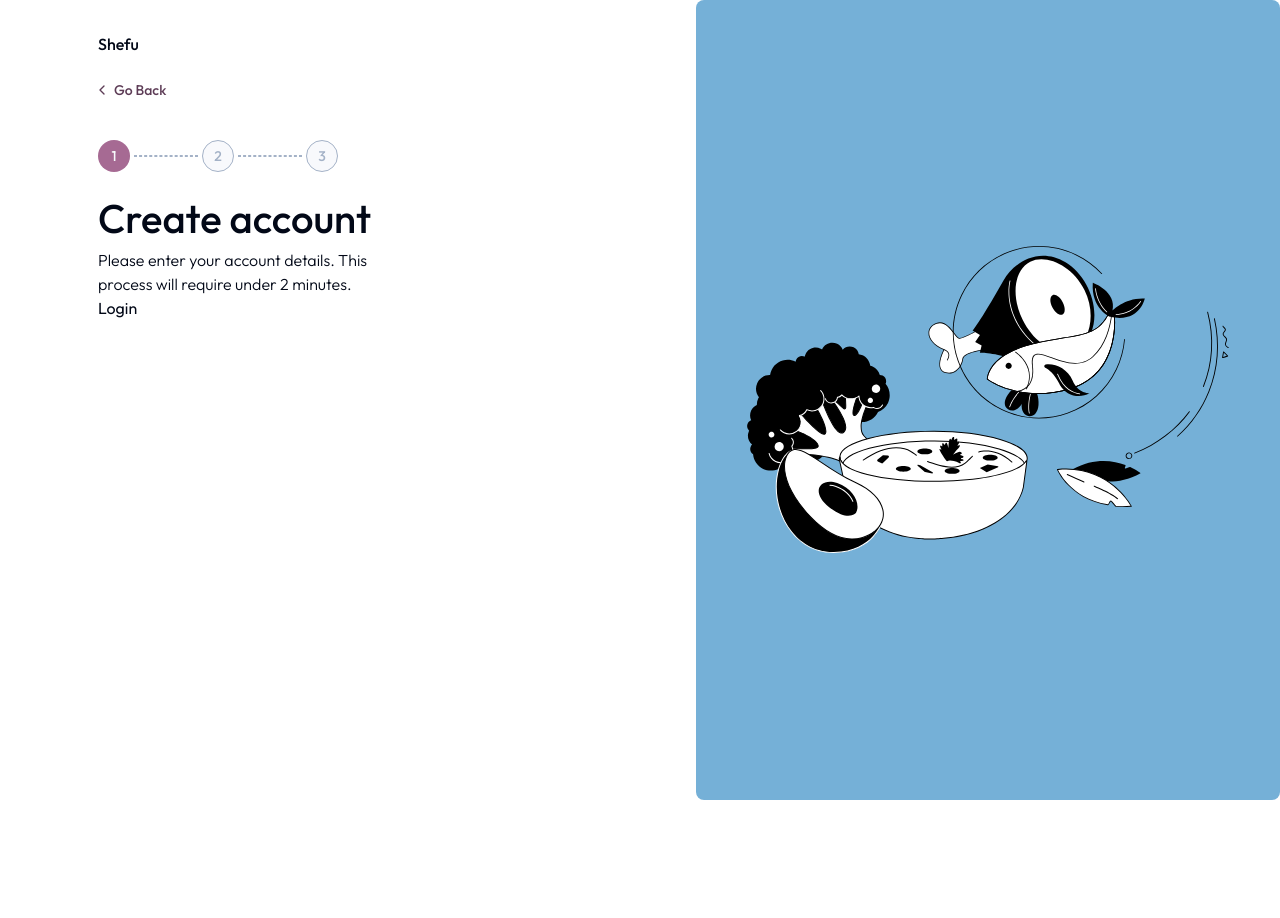
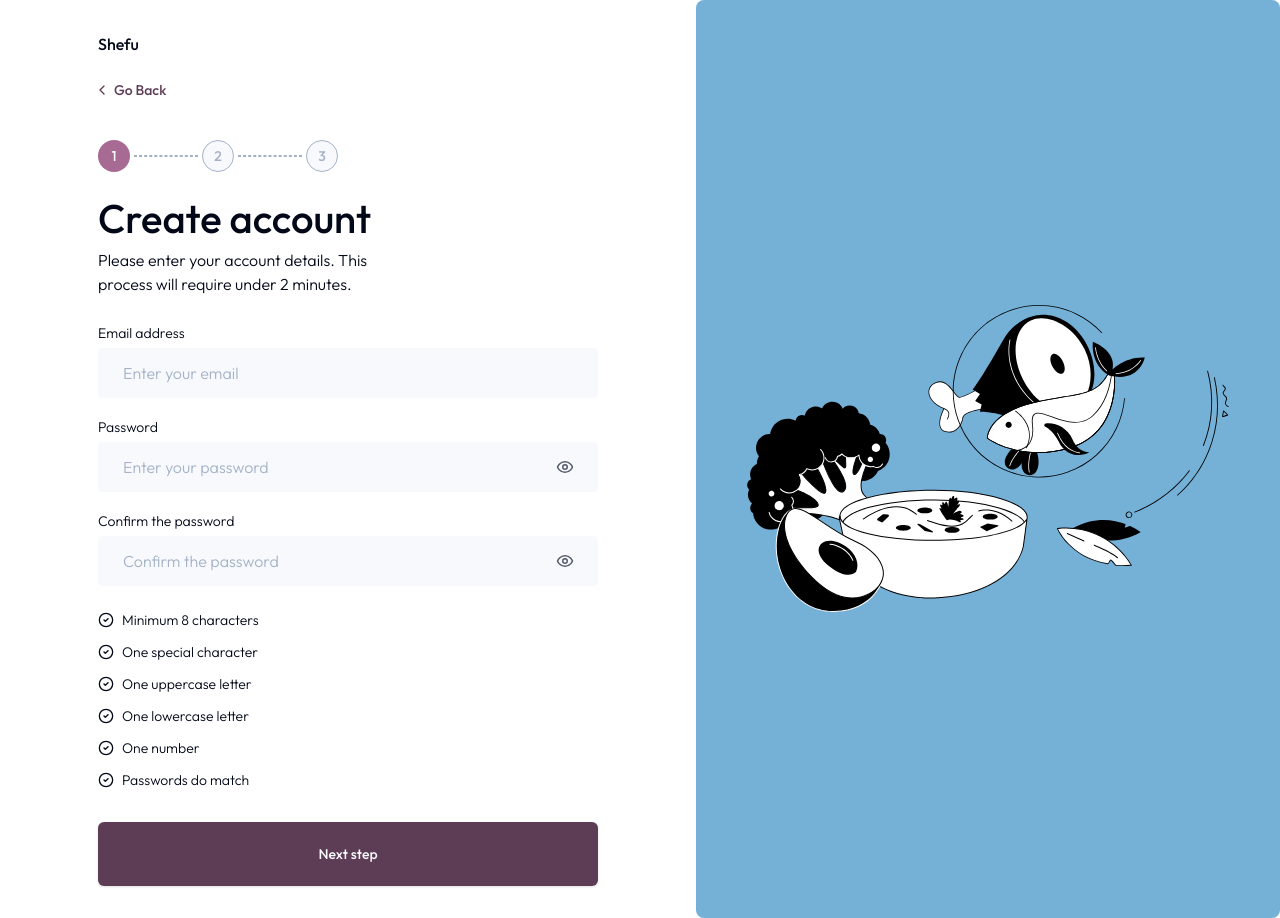
Before and after one commit to AndreiOvercode/aka-foods, a Next.js app: page /auth/create-account in a window 1280 px wide. Before the commit the page ends 800 px from the top, so only its background shows below. Built offline with nearby package versions, Linux system fonts and the light colour scheme.

Commit message:
create account form config

```diff
--- a/app/(auth)/auth/create-account/layout.tsx
+++ b/app/(auth)/auth/create-account/layout.tsx
@@ -3,7 +3,7 @@
 import { FC, ReactNode } from 'react';
 import { usePathname, useRouter } from 'next/navigation';
 import { ChevronLeft } from 'lucide-react';
-import { FormSteps } from 'src/features/form-steps/ui';
+import { FormSteps } from 'src/features/auth/ui/form-steps';
 import { Button } from 'src/shadcn/ui/button';
 
 interface LoginLayoutProps {
@@ -71,8 +71,8 @@ const LoginLayout: FC<LoginLayoutProps> = ({ children }) => {
       <div className="mt-6 max-w-[292px]">
         <p className="title">{title}</p>
         <p className="mt-2 font-light">{subtitle}</p>
-        {children}
       </div>
+      {children}
     </div>
   );
 };
--- a/app/(auth)/auth/create-account/page.tsx
+++ b/app/(auth)/auth/create-account/page.tsx
@@ -1,5 +1,127 @@
+'use client';
+
+import { useCallback, useState } from 'react';
+import { zodResolver } from '@hookform/resolvers/zod';
+import { CheckCircle2, Eye, EyeOffIcon } from 'lucide-react';
+import { useForm } from 'react-hook-form';
+import {
+  createAccountDefaultFields,
+  createAccountDefaultValues,
+  createAccountSchema,
+  TCreateAccountDefaultFieldItem,
+  TCreateAccountFormType,
+  validPassList,
+} from 'src/entities/auth/model/createAccountFormData';
+import { cn } from 'src/lib/utils';
+import { Button } from 'src/shadcn/ui/button';
+import {
+  Form,
+  FormControl,
+  FormField,
+  FormItem,
+  FormLabel,
+  FormMessage,
+} from 'src/shadcn/ui/form';
+import { Input } from 'src/shadcn/ui/input';
+
 const CreateAccountPage = () => {
-  return <div>Login</div>;
+  const [fieldsList, setFieldList] = useState<TCreateAccountDefaultFieldItem[]>(
+    createAccountDefaultFields,
+  );
+
+  const form = useForm<TCreateAccountFormType>({
+    resolver: zodResolver(createAccountSchema),
+    defaultValues: createAccountDefaultValues,
+  });
+
+  const {
+    watch,
+    formState: { isValid, errors, isSubmitted },
+  } = form;
+
+  const handleChangePassType = useCallback(
+    (name: 'password' | 'confirmPassword') => () => {
+      setFieldList((prev) =>
+        prev.map((item) => {
+          if (item.name !== name) return item;
+          return {
+            ...item,
+            type: item.type === 'password' ? 'text' : 'password',
+          };
+        }),
+      );
+    },
+    [],
+  );
+
+  function onSubmit(values: TCreateAccountFormType) {
+    console.log(values);
+  }
+
+  return (
+    <Form {...form}>
+      <form onSubmit={form.handleSubmit(onSubmit)} className="mt-6 space-y-4">
+        {fieldsList.map((fieldValue, index) => (
+          <FormField
+            key={fieldValue.name}
+            control={form.control}
+            name={fieldValue.name}
+            render={({ field }) => (
+              <FormItem>
+                <FormLabel>{fieldValue.label}</FormLabel>
+                <FormControl>
+                  <Input
+                    placeholder={fieldValue.placeholder}
+                    className="pr-12"
+                    type={fieldValue.type}
+                    autoComplete={'on'}
+                    {...field}
+                  />
+                </FormControl>
+                {(field.name === 'password' ||
+                  field.name === 'confirmPassword') && (
+                  <div
+                    className="absolute right-6 top-10 cursor-pointer text-[#525A6A]"
+                    onClick={handleChangePassType(field.name)}
+                  >
+                    {fieldValue.type === 'password' ? (
+                      <Eye width={18} height={18} />
+                    ) : (
+                      <EyeOffIcon width={18} height={18} />
+                    )}
+                  </div>
+                )}
+                <FormMessage />
+              </FormItem>
+            )}
+          />
+        ))}
+        <div className="!mt-6 flex flex-col gap-y-3">
+          {validPassList.map((item, index) => {
+            const isValid =
+              isSubmitted &&
+              item.validation(watch('password'), watch('confirmPassword'));
+
+            return (
+              <div
+                key={index}
+                className={cn('flex items-center', {
+                  'text-green-700': isValid,
+                  'text-destructive': isSubmitted && !isValid,
+                })}
+              >
+                <CheckCircle2 className="mr-2 h-4 w-4 rounded-full" />
+                <span className="text-sm font-light">{item.text}</span>
+              </div>
+            );
+          })}
+        </div>
+        <Button type="submit" className="!mt-8 h-16 w-full">
+          Next step
+        </Button>
+      </form>
+    </Form>
+  );
 };
 
 export default CreateAccountPage;
--- a/app/globals.css
+++ b/app/globals.css
@@ -7,32 +7,32 @@
     --background: 0 0% 100%;
     --foreground: 222.2 84% 4.9%;
 
-    --card: 0 0% 100%;
-    --card-foreground: 222.2 84% 4.9%;
+    /* --card: 0 0% 100%; */
+    /* --card-foreground: 222.2 84% 4.9%; */
 
-    --popover: 0 0% 100%;
-    --popover-foreground: 222.2 84% 4.9%;
+    /* --popover: 0 0% 100%; */
+    /* --popover-foreground: 222.2 84% 4.9%; */
 
     --primary: 313 21% 30%;
     --primary-foreground: 210 40% 98%;
 
-    --secondary: 210 40% 96.1%;
-    --secondary-foreground: 313 21% 30%;
+    /* --secondary: 210 40% 96.1%; */
+    /* --secondary-foreground: 313 21% 30%; */
 
     --secondary-blue: 204, 55%, 65%;
 
-    --muted: 210 40% 96.1%;
-    --muted-foreground: 215.4 16.3% 46.9%;
+    --muted: 225 40% 98%;
+    --muted-foreground: 216 24% 71%;
 
-    --accent: 210 40% 96.1%;
-    --accent-foreground: 313 21% 30%;
+    /* --accent: 210 40% 96.1%; */
+    /* --accent-foreground: 313 21% 30%; */
 
     --destructive: 0 84.2% 60.2%;
     --destructive-foreground: 210 40% 98%;
 
     --border: 214.3 31.8% 91.4%;
     --input: 214.3 31.8% 91.4%;
-    --ring: 222.2 84% 4.9%;
+    --ring: 204 55% 65%;
 
     --radius: 0.5rem;
   }
--- /dev/null
+++ b/src/entities/auth/model/createAccountFormData.ts
@@ -0,0 +1,103 @@
+import * as z from 'zod';
+
+const passMinLength = 8;
+const oneSpecialChar = /[!@#$%^&*()_+{}[\]:;<>,.?~\\-]/;
+const oneUppercase = /[A-Z]/;
+const oneLowercase = /[a-z]/;
+const oneNumber = /[0-9]/;
+
+export const createAccountSchema = z
+  .object({
+    email: z
+      .string()
+      .min(1, { message: 'Email required' })
+      .email('Invalid email format'),
+    password: z
+      .string()
+      .min(8, 'Password must be at least 8 characters long')
+      .regex(
+        oneSpecialChar,
+        'Password must contain at least one special character',
+      )
+      .regex(
+        oneUppercase,
+        'Password must contain at least one uppercase letter',
+      )
+      .regex(
+        oneLowercase,
+        'Password must contain at least one lowercase letter',
+      )
+      .regex(oneNumber, 'Password must contain at least one number'),
+    confirmPassword: z
+      .string()
+      .min(1, { message: 'Confirm password required' }),
+  })
+  .refine((data) => data.password === data.confirmPassword, {
+    message: 'Passwords must match',
+    path: ['confirmPassword'],
+  });
+
+export type TCreateAccountFormType = z.infer<typeof createAccountSchema>;
+
+export type TCreateAccountDefaultFieldItem = {
+  label: string;
+  name: keyof TCreateAccountFormType;
+  type: 'email' | 'password' | 'text';
+  placeholder: string;
+  changeableType?: 'email' | 'password' | 'text';
+};
+
+export const validPassList = [
+  {
+    text: 'Minimum 8 characters',
+    validation: (value: string) => value.length >= passMinLength,
+  },
+  {
+    text: 'One special character',
+    validation: (value: string) => oneSpecialChar.test(value),
+  },
+  {
+    text: 'One uppercase letter',
+    validation: (value: string) => oneUppercase.test(value),
+  },
+  {
+    text: 'One lowercase letter',
+    validation: (value: string) => oneLowercase.test(value),
+  },
+  {
+    text: 'One number',
+    validation: (value: string) => oneNumber.test(value),
+  },
+  {
+    text: 'Passwords do match',
+    validation: (pass: string, confirmPass: string) =>
+      pass && confirmPass && pass === confirmPass,
+  },
+];
+
+export const createAccountDefaultValues: TCreateAccountFormType = {
+  email: '',
+  password: '',
+  confirmPassword: '',
+};
+
+export const createAccountDefaultFields: TCreateAccountDefaultFieldItem[] = [
+  {
+    label: 'Email address',
+    name: 'email',
+    type: 'email',
+    placeholder: 'Enter your email',
+  },
+  {
+    label: 'Password',
+    name: 'password',
+    type: 'password',
+    placeholder: 'Enter your password',
+  },
+  {
+    label: 'Confirm the password',
+    name: 'confirmPassword',
+    type: 'password',
+    placeholder: 'Confirm the password',
+  },
+];
--- a/src/shadcn/ui/form.tsx
+++ b/src/shadcn/ui/form.tsx
@@ -77,7 +77,11 @@ const FormItem = React.forwardRef<
 
   return (
     <FormItemContext.Provider value={{ id }}>
-      <div ref={ref} className={cn('space-y-2', className)} {...props} />
+      <div
+        ref={ref}
+        className={cn('relative space-y-1', className)}
+        {...props}
+      />
     </FormItemContext.Provider>
   );
 });
@@ -92,7 +96,11 @@ const FormLabel = React.forwardRef<
   return (
     <Label
       ref={ref}
-      className={cn(error && 'text-destructive', className)}
+      className={cn(
+        error && 'text-destructive',
+        ' text-sm font-light',
+        className,
+      )}
       htmlFor={formItemId}
       {...props}
     />
--- a/src/shadcn/ui/input.tsx
+++ b/src/shadcn/ui/input.tsx
@@ -10,7 +10,7 @@ const Input = React.forwardRef<HTMLInputElement, InputProps>(
       <input
         type={type}
         className={cn(
-          'flex h-9 w-full rounded-md border border-input bg-transparent px-3 py-1 text-sm shadow-sm transition-colors file:border-0 file:bg-transparent file:text-sm file:font-medium placeholder:text-muted-foreground focus-visible:outline-none focus-visible:ring-1 focus-visible:ring-ring disabled:cursor-not-allowed disabled:opacity-50',
+          'flex w-full rounded-sm border border-muted bg-muted px-6 py-3 font-light transition-colors file:border-0 file:bg-transparent file:text-sm file:font-medium placeholder:font-light placeholder:text-muted-foreground focus-visible:outline-none focus-visible:ring-1 focus-visible:ring-ring disabled:cursor-not-allowed disabled:opacity-50',
           className,
         )}
         ref={ref}
--- a/tailwind.config.ts
+++ b/tailwind.config.ts
@@ -43,18 +43,18 @@ const config = {
           DEFAULT: 'hsl(var(--muted))',
           foreground: 'hsl(var(--muted-foreground))',
         },
-        accent: {
-          DEFAULT: 'hsl(var(--accent))',
-          foreground: 'hsl(var(--accent-foreground))',
-        },
-        popover: {
-          DEFAULT: 'hsl(var(--popover))',
-          foreground: 'hsl(var(--popover-foreground))',
-        },
-        card: {
-          DEFAULT: 'hsl(var(--card))',
-          foreground: 'hsl(var(--card-foreground))',
-        },
+        // accent: {
+        //   DEFAULT: 'hsl(var(--accent))',
+        //   foreground: 'hsl(var(--accent-foreground))',
+        // },
+        // popover: {
+        //   DEFAULT: 'hsl(var(--popover))',
+        //   foreground: 'hsl(var(--popover-foreground))',
+        // },
+        // card: {
+        //   DEFAULT: 'hsl(var(--card))',
+        //   foreground: 'hsl(var(--card-foreground))',
+        // },
       },
       borderRadius: {
         lg: 'var(--radius)',
```
Also changed, not shown: src/features/auth/ui/form-steps/FormSteps.tsx (renamed from src/features/form-steps/ui/FormSteps.tsx), src/features/auth/ui/form-steps/index.ts (renamed from src/features/form-steps/ui/index.ts).
